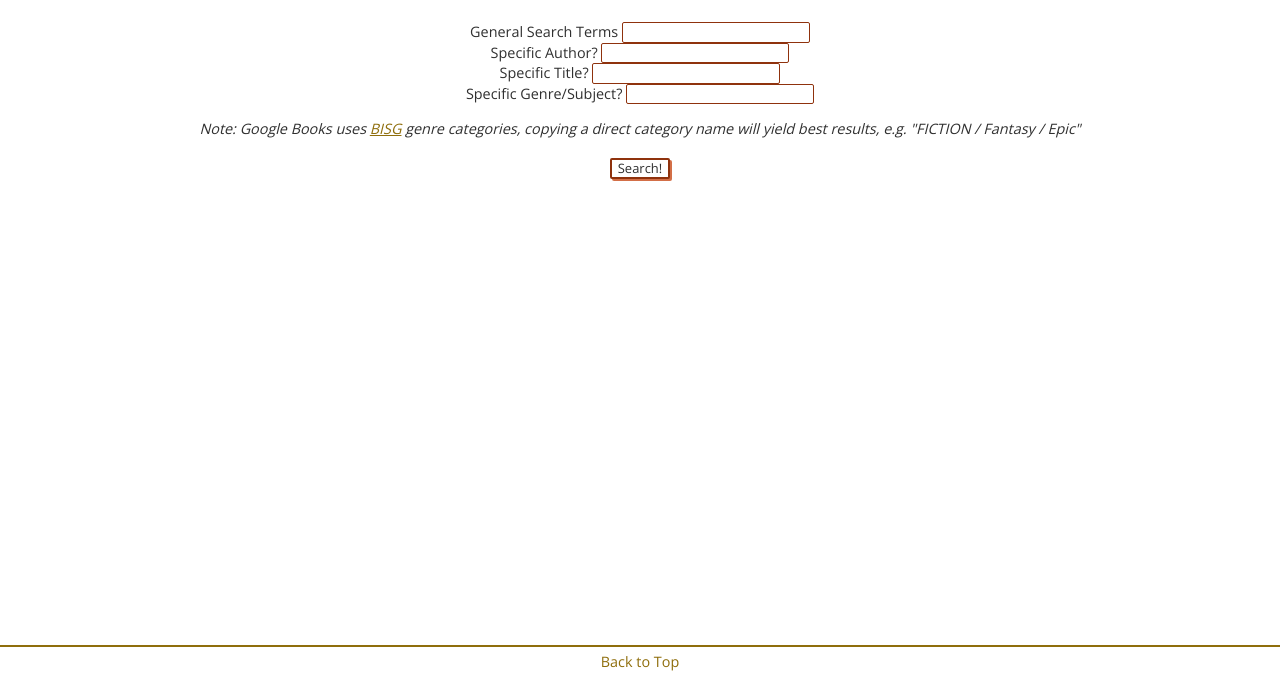
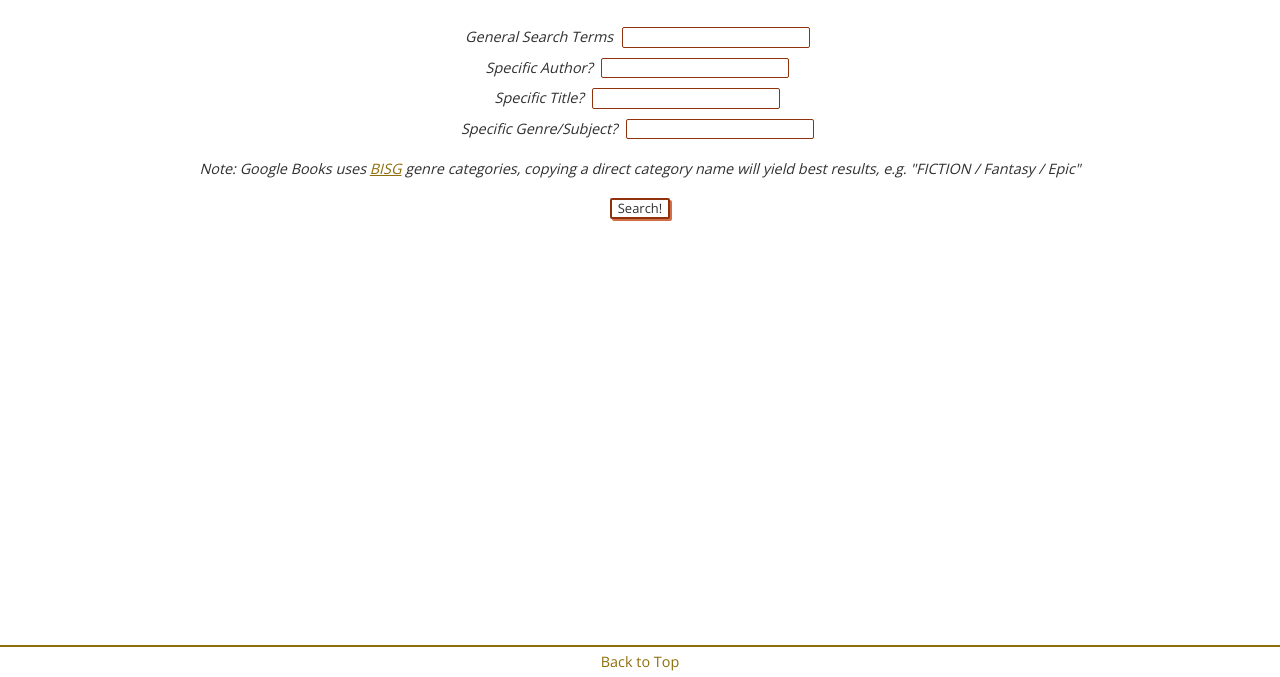
Before and after one commit to carmarsden/book-club-api-capstone, a plain HTML site: page book-search.html in a window 1280 px wide. Shown: the part 123-800 px from the top of the page. Drawn offline with nearby package versions, Linux system fonts and the light colour scheme.

Commit message:
Improve mobile styling

```diff
--- a/main.css
+++ b/main.css
@@ -145,9 +145,18 @@ footer a:hover, footer a:active {
     margin-right: auto;
 }
 
-input[type=text], input[type=date] {
+.searchform label {
+    display: inline-block;
+    margin: 5px;
+    font-style: italic;
+}
+
+input[type=text], input[type=date], select {
+    display: block;
     border: 1px #8F320D solid;
     border-radius: 2px;
+    margin: 0 5px;
+    font-family: 'Open Sans', sans-serif;
 }
 
 .submitbutton {
@@ -177,6 +186,8 @@ input[type=text], input[type=date] {
 }
 
 .bestsellerresults-item, .booksearchresults-item {
+    position: relative;
+    left: -5%;
     width: 90%;
     border: 2px #8F570D solid;
     border-radius: 4px;
@@ -190,8 +201,7 @@ input[type=text], input[type=date] {
 .results-cover {
     height: 150px;
     width: auto;
-    float: left;
-    margin: 10px;
+    text-align: center;
 }
 
 .results-title {
@@ -297,6 +307,14 @@ input[type=text], input[type=date] {
 
 /* Media Queries for Desktop */
 
+@media screen and (min-width: 450px) {
+    .results-cover {
+        float: left;
+        margin: 10px;
+    }
+}
+
+
 @media screen and (min-width: 600px) {
     .homelinks {
         flex-direction: row;
@@ -324,4 +342,9 @@ input[type=text], input[type=date] {
     .gbinfodiv h4 {
         line-height: 1.2em;
     }
+
+    input[type=text], input[type=date], select {
+        display: inline-block;
+    }
+
 }
```
